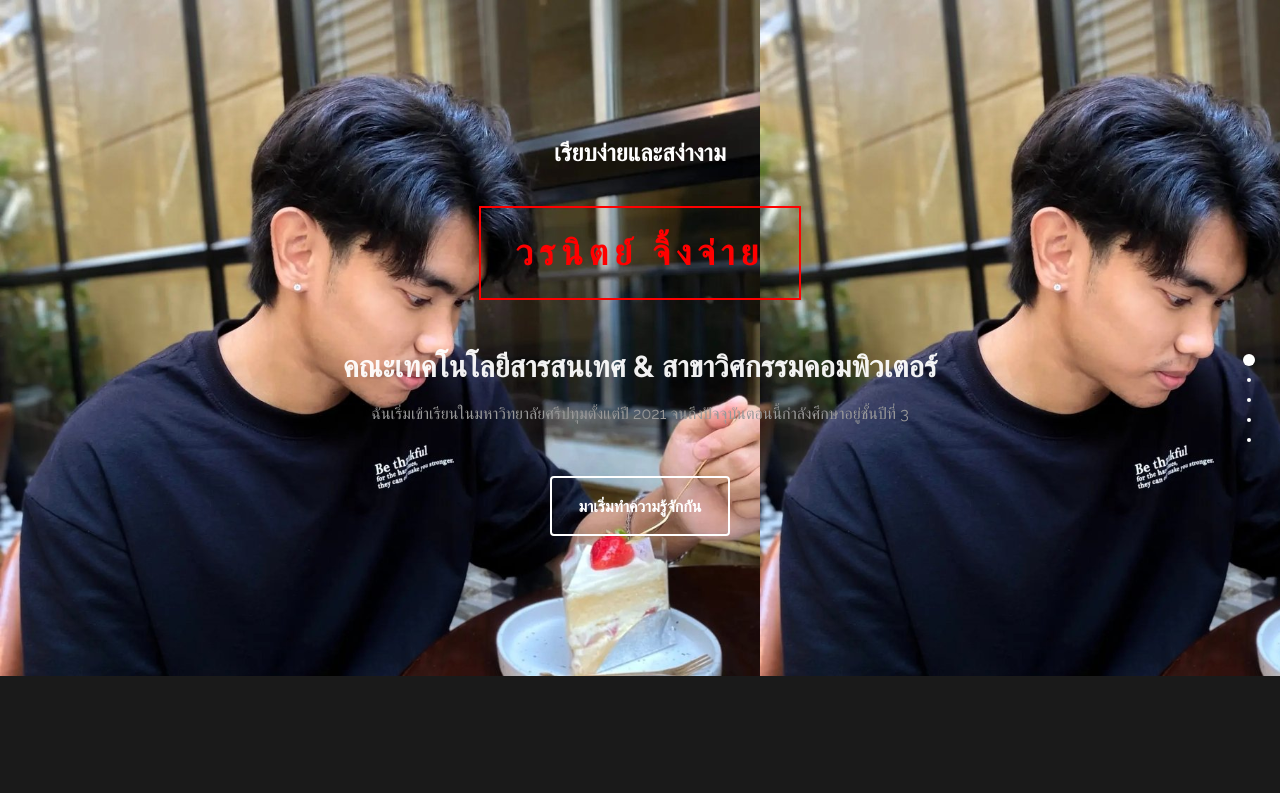
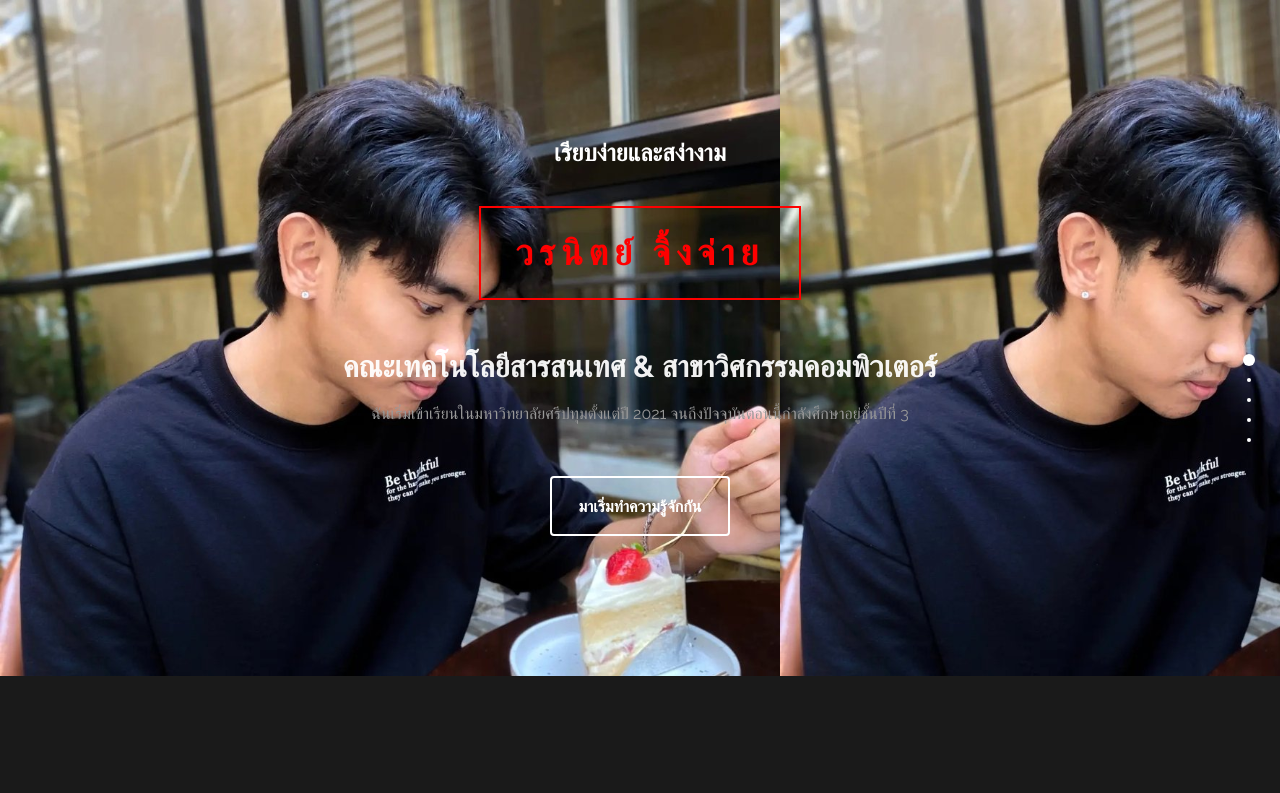
Before and after one commit to Woranit5419/portfolio, a plain HTML site: page index.html in a window 1280 px wide. Shown: the top 793 px of the page. Drawn offline with Linux system fonts and the light colour scheme.

Commit message:
Update templatemo-style.css

```diff
--- a/css/templatemo-style.css
+++ b/css/templatemo-style.css
@@ -172,7 +172,7 @@ h1,h2,h3,h4,h5
 #home
 	{
         background: url('../images/home-bg.jpg');
-        background-size:760px;
+        background-size:780px;
         background-repeat:repeat;
         padding-top: 120px;
         padding-bottom: 140px;
```
